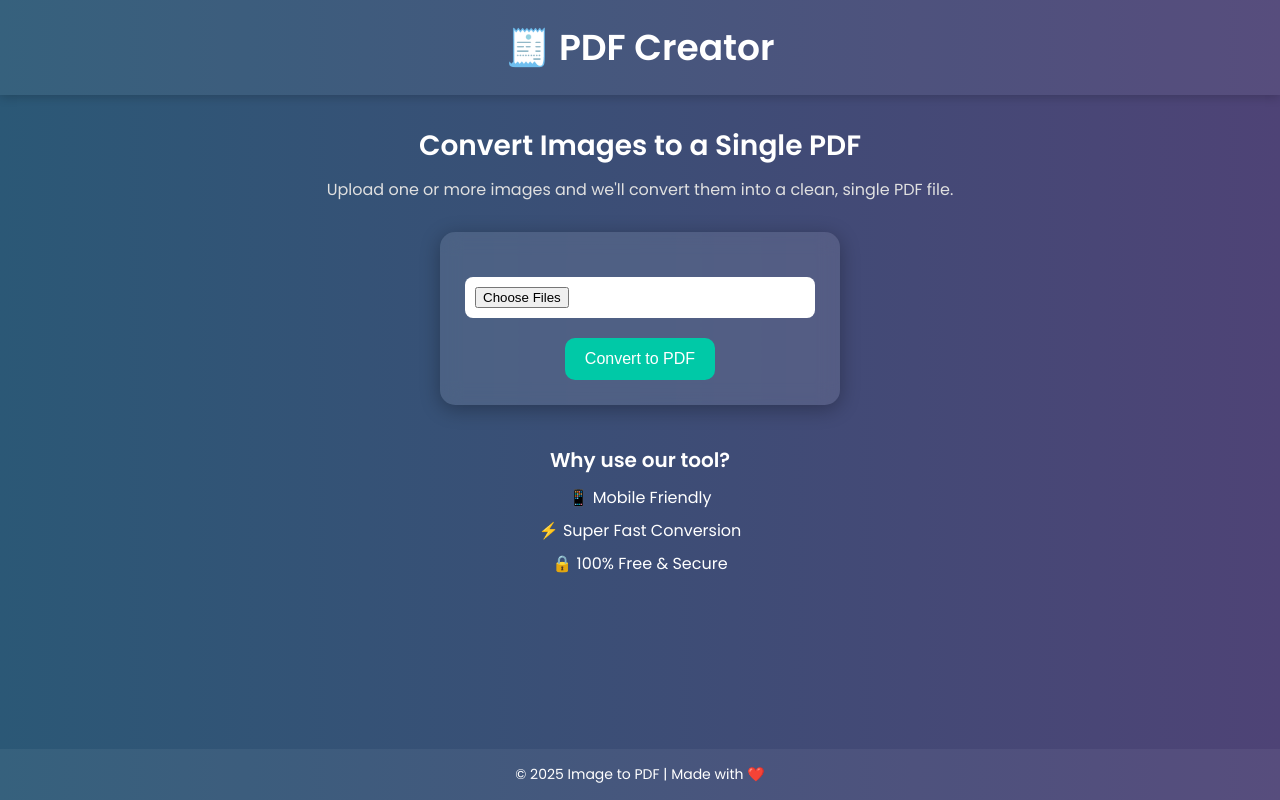
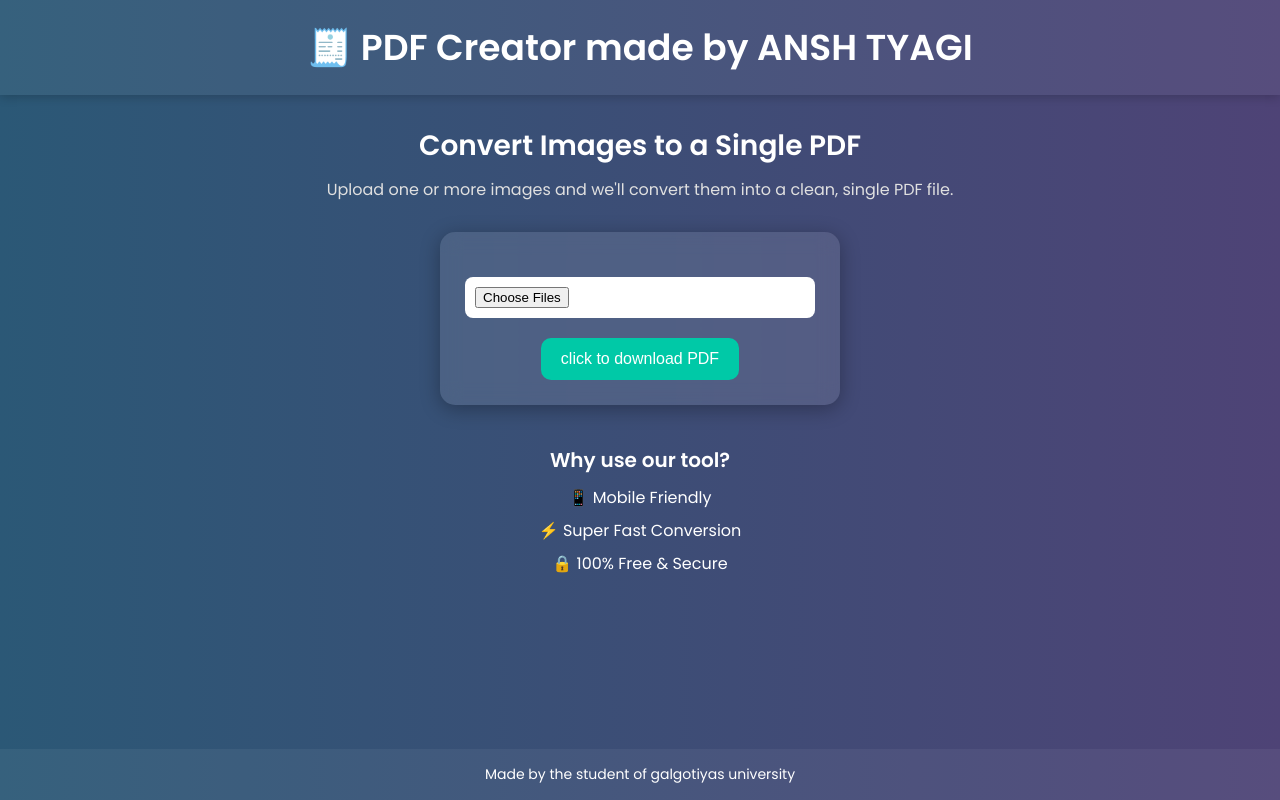
Before and after one commit to Anshtyagi747/image-to-pdf, a Flask app: page / in a window 1280 px wide. Run offline with Flask 3, Linux system fonts and the light colour scheme.

Commit message:
Update index.html

```diff
--- a/templates/index.html
+++ b/templates/index.html
@@ -1,4 +1,3 @@
-
 <!DOCTYPE html>
 <html lang="en">
 <head>
@@ -9,20 +8,23 @@
   <link rel="stylesheet" href="/static/style.css">
 </head>
 <body>
+  <div class="glow-bg"></div>
+
   <header>
-    <h2>🧾 PDF Creator</h2>
+    <h2>🧾 PDF Creator made by ANSH TYAGI</h2>
   </header>
 
   <main>
     <section class="hero">
-      <h1>Convert Images to a Single PDF</h1>
+      <h1 class="neon-text">Convert Images to a Single PDF</h1>
       <p>Upload one or more images and we'll convert them into a clean, single PDF file.</p>
     </section>
 
     <section class="upload-box">
       <form method="POST" enctype="multipart/form-data">
         <input type="file" name="images" accept="image/*" multiple required>
-        <button type="submit">Convert to PDF</button>
+        <p id="file-count-msg" class="file-count"></p>
+        <button type="submit" class="glow-btn">click to download PDF</button>
       </form>
     </section>
 
@@ -37,7 +39,17 @@
   </main>
 
   <footer>
-    <p>© 2025 Image to PDF | Made with ❤️</p>
+    <p> Made by the student of galgotiyas university</p>
   </footer>
+
+  <script>
+    const fileInput = document.querySelector('input[type="file"]');
+    const msg = document.getElementById('file-count-msg');
+
+    fileInput.addEventListener('change', () => {
+      const count = fileInput.files.length;
+      msg.textContent = count ? `You have selected ${count} image${count > 1 ? 's' : ''}.` : '';
+    });
+  </script>
 </body>
 </html>
```
